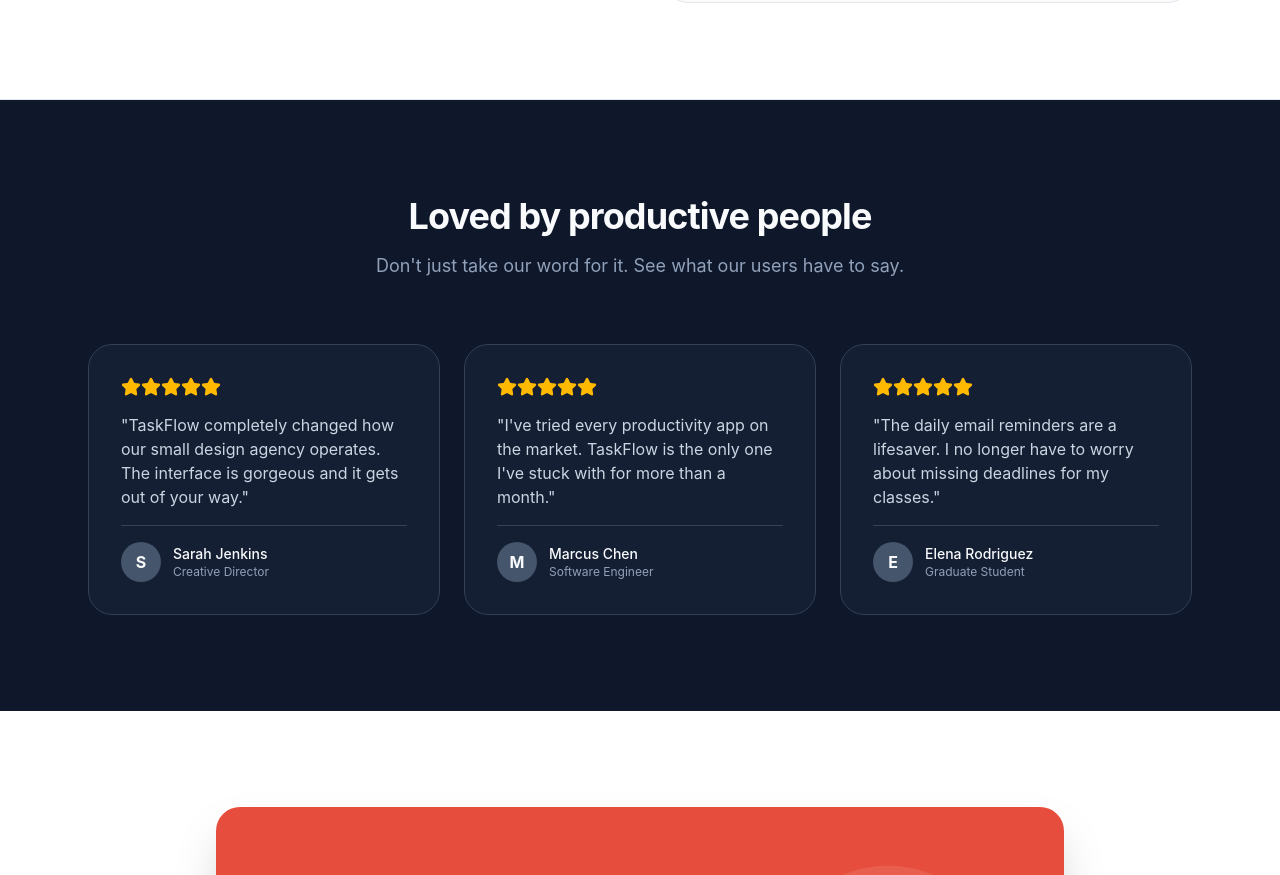
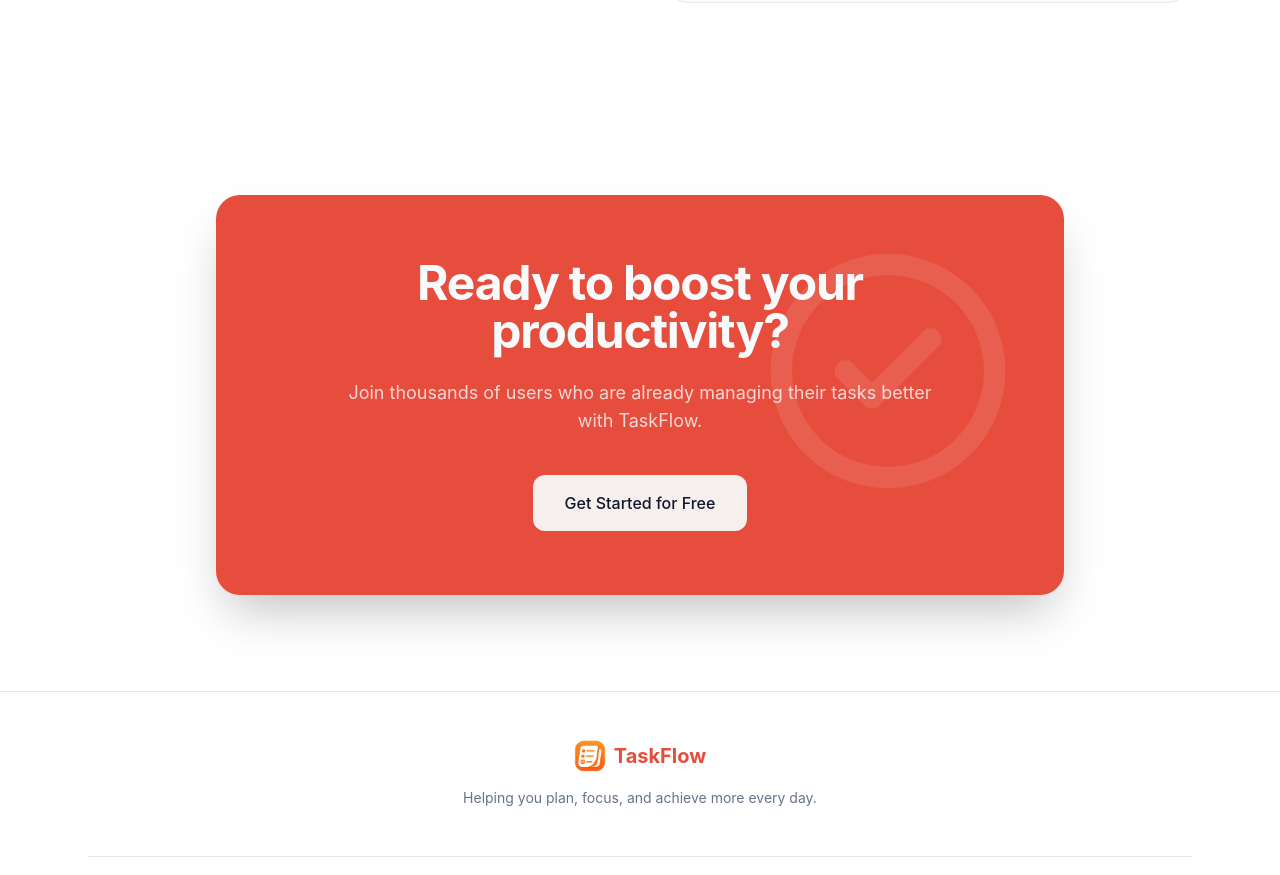
Before and after one commit to trghcj/TaskFlow, a React (Vite) app in the folder frontend/: page / in a window 1280 px wide. Shown: the part 2237-3112 px from the top of the page. Built offline with nearby package versions, Linux system fonts and the light colour scheme; no server answers.

Commit message:
style: Remove testimonials section from Landing Page

```diff
--- a/frontend/src/pages/LandingPage.tsx
+++ b/frontend/src/pages/LandingPage.tsx
@@ -193,75 +193,6 @@ export function LandingPage() {
           </div>
         </section>
 
-        {/* Testimonials */}
-        <section className="border-t bg-slate-900 py-24 text-slate-50 relative overflow-hidden">
-          <div className="absolute top-0 left-1/2 -z-10 h-[800px] w-[1000px] -translate-x-1/2 rounded-full bg-primary/20 blur-3xl opacity-30" />
-
-          <div className="container mx-auto max-w-6xl px-4 md:px-6">
-            <div className="text-center space-y-4 mb-16">
-              <h2 className="text-3xl font-bold tracking-tight sm:text-4xl">Loved by productive people</h2>
-              <p className="text-slate-400 max-w-[600px] mx-auto text-lg">
-                Don't just take our word for it. See what our users have to say.
-              </p>
-            </div>
-            <div className="grid gap-6 md:grid-cols-3">
-              <div className="flex flex-col gap-4 p-8 rounded-3xl bg-slate-800/50 border border-slate-700 backdrop-blur-sm">
-                <div className="flex text-amber-400">
-                  <Star className="h-5 w-5 fill-current" />
-                  <Star className="h-5 w-5 fill-current" />
-                  <Star className="h-5 w-5 fill-current" />
-                  <Star className="h-5 w-5 fill-current" />
-                  <Star className="h-5 w-5 fill-current" />
-                </div>
-                <p className="text-slate-300 flex-1">"TaskFlow completely changed how our small design agency operates. The interface is gorgeous and it gets out of your way."</p>
-                <div className="flex items-center gap-3 pt-4 border-t border-slate-700">
-                  <div className="h-10 w-10 rounded-full bg-slate-600 flex items-center justify-center font-bold">S</div>
-                  <div>
-                    <div className="font-medium text-sm">Sarah Jenkins</div>
-                    <div className="text-xs text-slate-400">Creative Director</div>
-                  </div>
-                </div>
-              </div>
-
-              <div className="flex flex-col gap-4 p-8 rounded-3xl bg-slate-800/50 border border-slate-700 backdrop-blur-sm">
-                <div className="flex text-amber-400">
-                  <Star className="h-5 w-5 fill-current" />
-                  <Star className="h-5 w-5 fill-current" />
-                  <Star className="h-5 w-5 fill-current" />
-                  <Star className="h-5 w-5 fill-current" />
-                  <Star className="h-5 w-5 fill-current" />
-                </div>
-                <p className="text-slate-300 flex-1">"I've tried every productivity app on the market. TaskFlow is the only one I've stuck with for more than a month."</p>
-                <div className="flex items-center gap-3 pt-4 border-t border-slate-700">
-                  <div className="h-10 w-10 rounded-full bg-slate-600 flex items-center justify-center font-bold">M</div>
-                  <div>
-                    <div className="font-medium text-sm">Marcus Chen</div>
-                    <div className="text-xs text-slate-400">Software Engineer</div>
-                  </div>
-                </div>
-              </div>
-
-              <div className="flex flex-col gap-4 p-8 rounded-3xl bg-slate-800/50 border border-slate-700 backdrop-blur-sm">
-                <div className="flex text-amber-400">
-                  <Star className="h-5 w-5 fill-current" />
-                  <Star className="h-5 w-5 fill-current" />
-                  <Star className="h-5 w-5 fill-current" />
-                  <Star className="h-5 w-5 fill-current" />
-                  <Star className="h-5 w-5 fill-current" />
-                </div>
-                <p className="text-slate-300 flex-1">"The daily email reminders are a lifesaver. I no longer have to worry about missing deadlines for my classes."</p>
-                <div className="flex items-center gap-3 pt-4 border-t border-slate-700">
-                  <div className="h-10 w-10 rounded-full bg-slate-600 flex items-center justify-center font-bold">E</div>
-                  <div>
-                    <div className="font-medium text-sm">Elena Rodriguez</div>
-                    <div className="text-xs text-slate-400">Graduate Student</div>
-                  </div>
-                </div>
-              </div>
-            </div>
-          </div>
-        </section>
-
         {/* CTA Banner */}
         <section className="py-24 relative overflow-hidden">
           <div className="container mx-auto max-w-4xl px-4 md:px-6">
```
